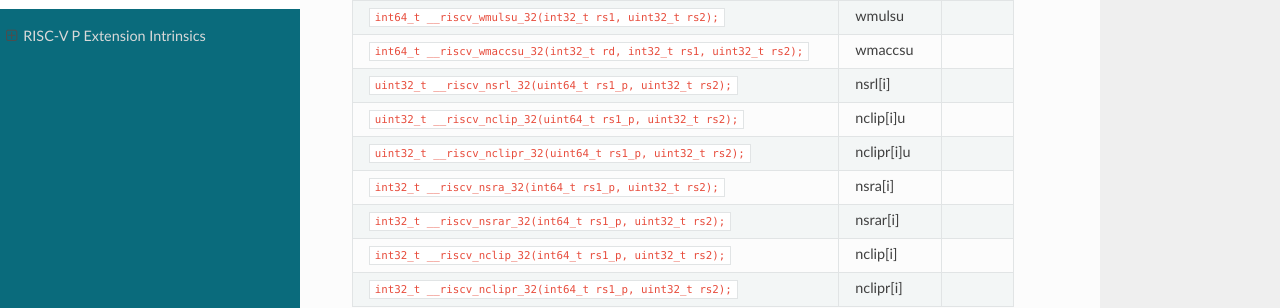
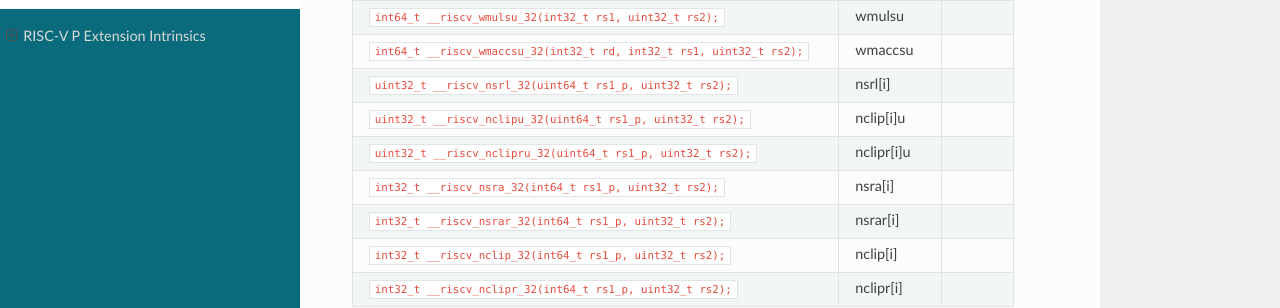
Before and after one commit to topperc/p-ext-intrinsics, a Sphinx documentation site: the page built from source/index.md, in a window 1280 px wide and 900 px high, scrolled down 3130 px. Shown: the part 147-455 px from the top of the window. Built offline with Sphinx 7.4.7 and the Read the Docs theme 3.1.0, drawn with Linux system fonts in a browser that asks for light colours.

Commit message:
Fix function name conflict for nclip/nclipr

```diff
--- a/source/index.md
+++ b/source/index.md
@@ -68,8 +68,8 @@ TODO: How to handle VXSAT?
 | `int64_t __riscv_wmulsu_32(int32_t rs1, uint32_t rs2);`                | wmulsu                      |                                |
 | `int64_t __riscv_wmaccsu_32(int32_t rd, int32_t rs1, uint32_t rs2);`   | wmaccsu                     |                                |
 | `uint32_t __riscv_nsrl_32(uint64_t rs1_p, uint32_t rs2);`              | nsrl[i]                     |                                |
-| `uint32_t __riscv_nclip_32(uint64_t rs1_p, uint32_t rs2);`             | nclip[i]u                   |                                |
-| `uint32_t __riscv_nclipr_32(uint64_t rs1_p, uint32_t rs2);`            | nclipr[i]u                  |                                |
+| `uint32_t __riscv_nclipu_32(uint64_t rs1_p, uint32_t rs2);`            | nclip[i]u                   |                                |
+| `uint32_t __riscv_nclipru_32(uint64_t rs1_p, uint32_t rs2);`           | nclipr[i]u                  |                                |
 | `int32_t __riscv_nsra_32(int64_t rs1_p, uint32_t rs2);`                | nsra[i]                     |                                |
 | `int32_t __riscv_nsrar_32(int64_t rs1_p, uint32_t rs2);`               | nsrar[i]                    |                                |
 | `int32_t __riscv_nclip_32(int64_t rs1_p, uint32_t rs2);`               | nclip[i]                    |                                |
```
